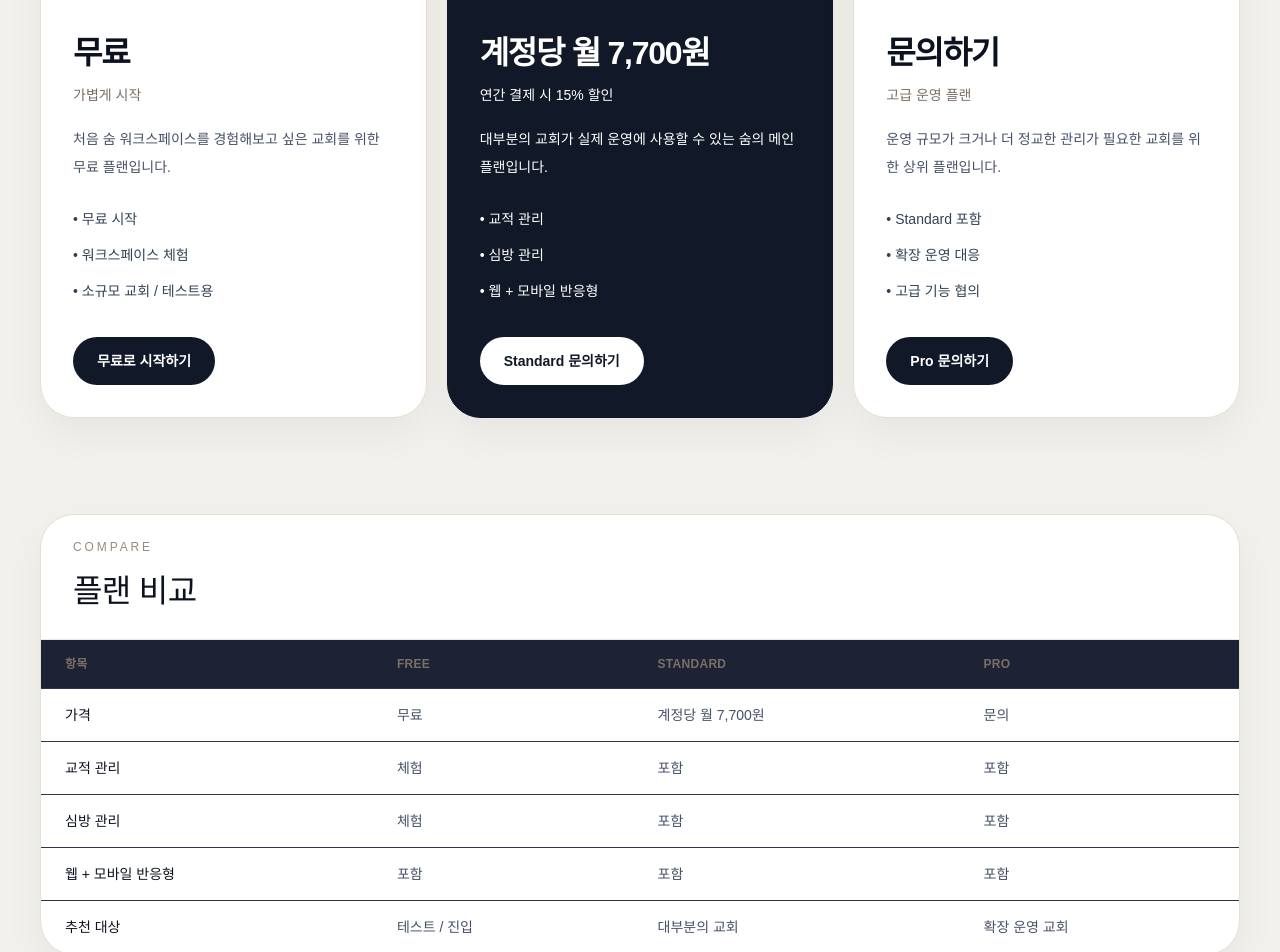
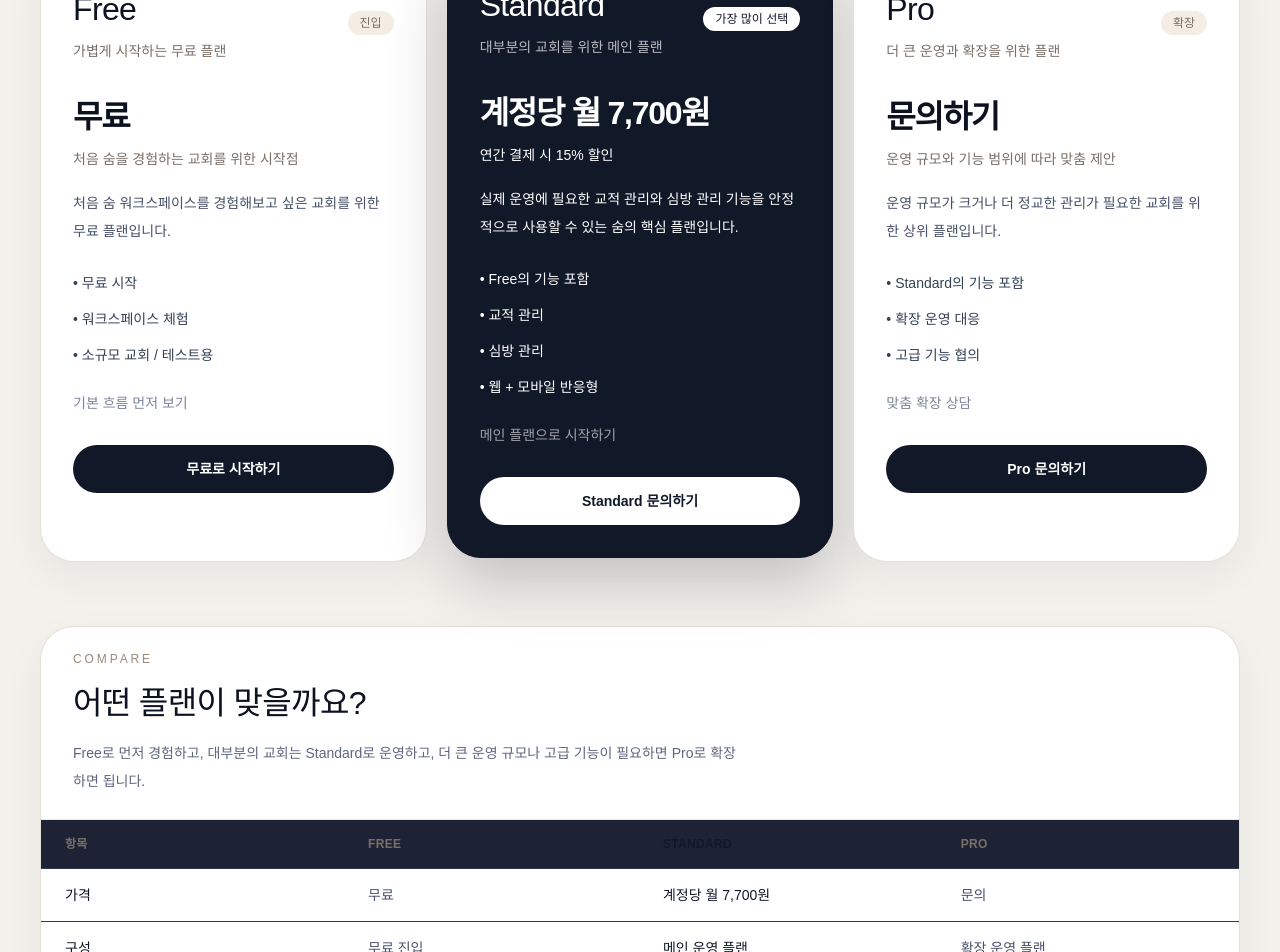
Before and after one commit to kinddragon1224/soom-church, a Next.js app: page /pricing in a window 1280 px wide. Shown: the part 600-1552 px from the top of the page. Built offline with nearby package versions, Linux system fonts and the light colour scheme; a web font is replaced by a local one.

Commit message:
Refine pricing flow and plan positioning

```diff
--- a/app/page.tsx
+++ b/app/page.tsx
@@ -30,9 +30,9 @@ const plans: Plan[] = [
     name: "Pro",
     badge: "확장",
     price: "문의하기",
-    note: "고급 운영 플랜",
+    note: "운영 규모와 기능 범위에 따라 맞춤 제안",
     desc: "더 큰 운영 규모와 정교한 관리가 필요한 교회를 위한 확장 플랜입니다.",
-    features: ["Standard 포함", "확장 운영 대응", "고급 기능 협의"],
+    features: ["Standard의 기능 포함", "확장 운영 대응", "고급 기능 협의"],
   },
 ];
 
--- a/app/pricing/page.tsx
+++ b/app/pricing/page.tsx
@@ -3,11 +3,13 @@ import Link from "next/link";
 type Plan = {
   name: string;
   badge?: string;
+  tagline: string;
   price: string;
   note: string;
   desc: string;
   features: string[];
   cta: string;
+  secondary?: string;
 };
 
 type ServiceItem = {
@@ -26,38 +28,46 @@ const plans: Plan[] = [
   {
     name: "Free",
     badge: "진입",
+    tagline: "가볍게 시작하는 무료 플랜",
     price: "무료",
-    note: "가볍게 시작",
+    note: "처음 숨을 경험하는 교회를 위한 시작점",
     desc: "처음 숨 워크스페이스를 경험해보고 싶은 교회를 위한 무료 플랜입니다.",
     features: ["무료 시작", "워크스페이스 체험", "소규모 교회 / 테스트용"],
     cta: "무료로 시작하기",
+    secondary: "기본 흐름 먼저 보기",
   },
   {
     name: "Standard",
-    badge: "추천",
+    badge: "가장 많이 선택",
+    tagline: "대부분의 교회를 위한 메인 플랜",
     price: "계정당 월 7,700원",
     note: "연간 결제 시 15% 할인",
-    desc: "대부분의 교회가 실제 운영에 사용할 수 있는 숨의 메인 플랜입니다.",
-    features: ["교적 관리", "심방 관리", "웹 + 모바일 반응형"],
+    desc: "실제 운영에 필요한 교적 관리와 심방 관리 기능을 안정적으로 사용할 수 있는 숨의 핵심 플랜입니다.",
+    features: ["Free의 기능 포함", "교적 관리", "심방 관리", "웹 + 모바일 반응형"],
     cta: "Standard 문의하기",
+    secondary: "메인 플랜으로 시작하기",
   },
   {
     name: "Pro",
     badge: "확장",
+    tagline: "더 큰 운영과 확장을 위한 플랜",
     price: "문의하기",
-    note: "고급 운영 플랜",
+    note: "운영 규모와 기능 범위에 따라 맞춤 제안",
     desc: "운영 규모가 크거나 더 정교한 관리가 필요한 교회를 위한 상위 플랜입니다.",
-    features: ["Standard 포함", "확장 운영 대응", "고급 기능 협의"],
+    features: ["Standard의 기능 포함", "확장 운영 대응", "고급 기능 협의"],
     cta: "Pro 문의하기",
+    secondary: "맞춤 확장 상담",
   },
 ];
 
 const compareRows = [
   { label: "가격", values: ["무료", "계정당 월 7,700원", "문의"] },
+  { label: "구성", values: ["무료 진입", "메인 운영 플랜", "확장 운영 플랜"] },
   { label: "교적 관리", values: ["체험", "포함", "포함"] },
   { label: "심방 관리", values: ["체험", "포함", "포함"] },
   { label: "웹 + 모바일 반응형", values: ["포함", "포함", "포함"] },
-  { label: "추천 대상", values: ["테스트 / 진입", "대부분의 교회", "확장 운영 교회"] },
+  { label: "추천 대상", values: ["처음 시작 / 테스트", "대부분의 교회", "큰 규모 / 고급 운영"] },
+  { label: "도입 방식", values: ["가볍게 시작", "바로 운영", "상담 후 제안"] },
 ];
 
 const subServiceGroups: ServiceGroup[] = [
@@ -146,58 +156,70 @@ export default function PricingPage() {
         <div className="mx-auto max-w-7xl px-5 py-16 sm:px-8 lg:px-10 lg:py-24">
           <p className="text-xs tracking-[0.24em] text-[#7a6f67]">PLANS</p>
           <h1 className="mt-5 font-display text-[2.6rem] leading-[1.05] tracking-[-0.06em] sm:text-[4.4rem]">
-            Free, Standard, Pro로
+            교회 운영에 맞는 플랜으로
             <br />
-            단계별로 시작하는 숨 워크스페이스
+            숨 워크스페이스를 시작하세요
           </h1>
           <p className="mt-6 max-w-3xl text-sm leading-7 text-[#5d667d] sm:text-base">
-            무료 진입부터 실제 운영용 메인 플랜, 더 큰 규모를 위한 확장 플랜까지 교회 상황에 맞게 시작할 수 있습니다.
+            무료로 시작하고, Standard로 운영하고, 필요하면 Pro로 확장할 수 있습니다.
+            어떤 플랜이 맞을지 아직 확실하지 않아도 괜찮습니다.
           </p>
         </div>
       </section>
 
       <section>
-        <div className="mx-auto max-w-7xl px-5 pb-16 sm:px-8 lg:px-10 lg:pb-24">
+        <div className="mx-auto max-w-7xl px-5 pb-12 sm:px-8 lg:px-10 lg:pb-16">
           <div className="grid gap-5 lg:grid-cols-3">
-            {plans.map((plan) => (
+            {plans.map((plan) => {
+              const isStandard = plan.name === "Standard";
+              return (
                 <article
                   key={plan.name}
-                className={`rounded-[34px] border p-7 shadow-[0_16px_40px_rgba(16,24,40,0.05)] sm:p-8 ${
-                  plan.name === "Standard"
-                    ? "border-[#111827] bg-[#111827] text-white"
+                  className={`relative rounded-[34px] border p-7 shadow-[0_16px_40px_rgba(16,24,40,0.05)] sm:p-8 ${
+                    isStandard
+                      ? "-translate-y-1 border-[#111827] bg-[#111827] text-white shadow-[0_24px_60px_rgba(17,24,39,0.22)]"
                       : "border-[#e6dfd5] bg-white text-[#0c1220]"
                   }`}
                 >
                   <div className="flex items-center justify-between gap-3">
+                    <div>
                       <h2 className="font-display text-[2rem] tracking-[-0.04em]">{plan.name}</h2>
+                      <p className={`mt-2 text-sm ${isStandard ? "text-white/70" : "text-[#7a6f67]"}`}>{plan.tagline}</p>
+                    </div>
                     {plan.badge && (
-                    <span className={`rounded-full px-3 py-1 text-xs ${plan.name === "Standard" ? "bg-white/12 text-white" : "bg-[#f3ede3] text-[#7a6f67]"}`}>
+                      <span className={`rounded-full px-3 py-1 text-xs ${isStandard ? "bg-white text-[#111827]" : "bg-[#f3ede3] text-[#7a6f67]"}`}>
                         {plan.badge}
                       </span>
                     )}
                   </div>
-                <p className="mt-5 text-[2rem] font-semibold tracking-[-0.04em]">{plan.price}</p>
-                <p className={`mt-2 text-sm ${plan.name === "Standard" ? "text-white/56" : "text-[#7a6f67]"}`}>{plan.note}</p>
-                <p className={`mt-5 text-sm leading-7 ${plan.name === "Standard" ? "text-white/72" : "text-[#475069]"}`}>{plan.desc}</p>
-                <ul className={`mt-6 grid gap-2 text-sm leading-7 ${plan.name === "Standard" ? "text-white/84" : "text-[#334155]"}`}>
+
+                  <p className="mt-8 text-[2rem] font-semibold tracking-[-0.04em]">{plan.price}</p>
+                  <p className={`mt-2 text-sm ${isStandard ? "text-white/56" : "text-[#7a6f67]"}`}>{plan.note}</p>
+                  <p className={`mt-5 text-sm leading-7 ${isStandard ? "text-white/74" : "text-[#475069]"}`}>{plan.desc}</p>
+
+                  <ul className={`mt-6 grid gap-2 text-sm leading-7 ${isStandard ? "text-white/84" : "text-[#334155]"}`}>
                     {plan.features.map((feature) => (
                       <li key={feature}>• {feature}</li>
                     ))}
                   </ul>
+
+                  {plan.secondary && (
+                    <p className={`mt-6 text-sm ${isStandard ? "text-white/60" : "text-[#7b8498]"}`}>{plan.secondary}</p>
+                  )}
+
                   <div className="mt-8">
                     <Link
                       href="/contact"
-                    className={`inline-flex min-h-12 items-center justify-center rounded-full px-6 text-sm font-semibold ${
-                      plan.name === "Standard"
-                        ? "bg-white text-[#111827]"
-                        : "bg-[#111827] text-white"
+                      className={`inline-flex min-h-12 w-full items-center justify-center rounded-full px-6 text-sm font-semibold ${
+                        isStandard ? "bg-white text-[#111827]" : "bg-[#111827] text-white"
                       }`}
                     >
                       {plan.cta}
                     </Link>
                   </div>
                 </article>
-            ))}
+              );
+            })}
           </div>
         </div>
       </section>
@@ -207,7 +229,10 @@ export default function PricingPage() {
           <div className="overflow-hidden rounded-[34px] border border-[#e6dfd5] bg-white shadow-[0_16px_40px_rgba(16,24,40,0.05)]">
             <div className="border-b border-[#eee7dd] px-6 py-6 sm:px-8">
               <p className="text-xs tracking-[0.24em] text-[#9a8b7a]">COMPARE</p>
-              <h2 className="mt-3 font-display text-[2rem] tracking-[-0.04em]">플랜 비교</h2>
+              <h2 className="mt-3 font-display text-[2rem] tracking-[-0.04em]">어떤 플랜이 맞을까요?</h2>
+              <p className="mt-3 max-w-2xl text-sm leading-7 text-[#5d667d]">
+                Free로 먼저 경험하고, 대부분의 교회는 Standard로 운영하고, 더 큰 운영 규모나 고급 기능이 필요하면 Pro로 확장하면 됩니다.
+              </p>
             </div>
             <div className="overflow-x-auto">
               <table className="min-w-full text-sm">
@@ -215,7 +240,7 @@ export default function PricingPage() {
                   <tr>
                     <th className="px-6 py-4 text-left text-[#7a6f67]">항목</th>
                     <th className="px-6 py-4 text-left text-[#7a6f67]">Free</th>
-                    <th className="px-6 py-4 text-left text-[#7a6f67]">Standard</th>
+                    <th className="px-6 py-4 text-left text-[#111827]">Standard</th>
                     <th className="px-6 py-4 text-left text-[#7a6f67]">Pro</th>
                   </tr>
                 </thead>
@@ -224,7 +249,10 @@ export default function PricingPage() {
                     <tr key={row.label} className="border-t border-[#eee7dd]">
                       <td className="px-6 py-4 font-medium text-[#0c1220]">{row.label}</td>
                       {row.values.map((value, index) => (
-                        <td key={`${row.label}-${index}`} className="px-6 py-4 text-[#475069]">
+                        <td
+                          key={`${row.label}-${index}`}
+                          className={`px-6 py-4 ${index === 1 ? "font-medium text-[#111827]" : "text-[#475069]"}`}
+                        >
                           {value}
                         </td>
                       ))}
```
Lines whose indentation alone changed are shown as unchanged.
